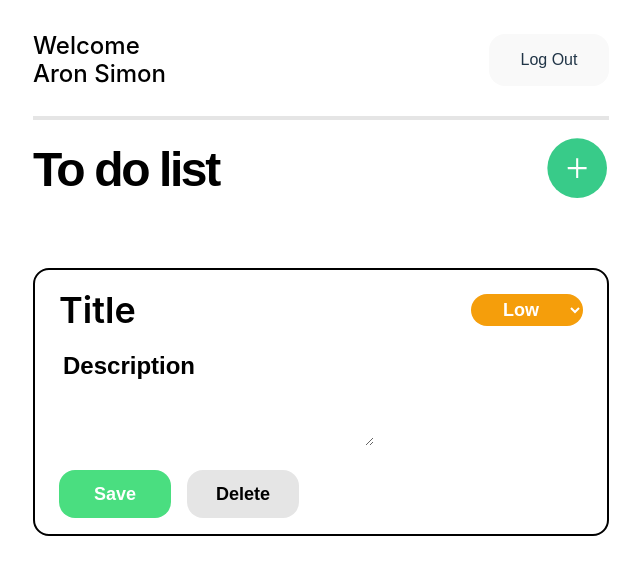
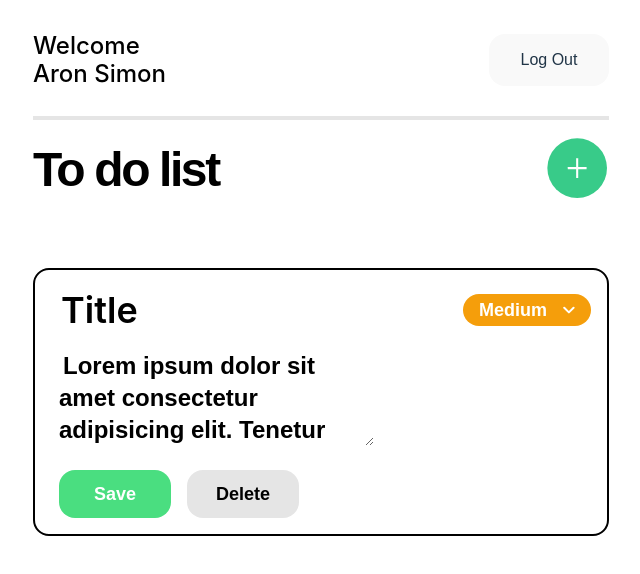
Before and after one commit to aronnorbert24/ToDoApp, a Vue app: page / in a window 1280 px wide. Both pictures are taken after a click on the element 896 px from the left and 168 px from the top of the page. Shown: the top 574 px of the page, without its empty margins (319-959 px from the left). Built offline with nearby package versions, Linux system fonts and the light colour scheme.

Commit message:
Made To Do lists fully editable

```diff
--- /dev/null
+++ b/src/components/ArrowDown.vue
@@ -0,0 +1,6 @@
+<template>
+  <svg width="12" height="8" viewBox="0 0 12 8" fill="none" xmlns="http://www.w3.org/2000/svg">
+<path d="M1.22668 1.74025L5.89335 6.40692L10.56 1.74025" stroke-width="2" stroke-linecap="round" stroke-linejoin="round"/>
+</svg>
+
+</template>
--- /dev/null
+++ b/src/components/ToDoChecked.vue
@@ -0,0 +1,27 @@
+<template>
+  <div @click="toggleCheck"
+  :class="getCheckedColor(checked)">
+    <CheckedIcon v-if="checked" class="absolute phone:h-6 phone:w-6 left-0 bottom-0"/>
+  </div>
+</template>
+
+<script setup lang="ts">
+import { ref } from 'vue'
+import CheckedIcon from './CheckedIcon.vue'
+
+interface Props {
+  isChecked: boolean
+}
+
+const props = defineProps<Props>()
+
+let checked = ref(props.isChecked)
+
+function getCheckedColor(isChecked: boolean) {
+    return isChecked ? 'border-green-500' : 'border-black'
+  }
+
+  function toggleCheck() {
+    checked.value = !checked.value
+  }
+</script>
--- a/src/components/ToDoForm.vue
+++ b/src/components/ToDoForm.vue
@@ -1,38 +1,32 @@
 <template>
   <div
-    class="mt-8 h-fit w-full rounded-2xl border-2 border-black bg-transparent phone:flex phone:h-[82px] phone:flex-row-reverse phone:items-center phone:justify-between phone:space-x-4"
+    class="mt-8 h-fit w-full rounded-2xl border-2 border-black bg-transparent"
   >
     <div class="flex items-center justify-between">
       <input
         type="text"
-        class="ml-6 mt-4 flex h-12 w-8/12 items-center justify-center font-title text-4xl font-semibold leading-10 text-black phone:ml-0 phone:mr-44 phone:mt-0 phone:text-lg phone:font-medium phone:leading-5"
+        class="phone:h-6 phone:w-48 phone:text-lg phone:ml-4 indent-0.5 ml-6 mt-4 flex h-12 w-8/12 items-center justify-center font-title text-4xl font-semibold leading-10 text-black"
         :placeholder="todo.title"
         v-model="todo.title"
       />
-      <select
-        class="text-priority mr-6 mt-4 flex h-8 w-28 items-center justify-center rounded-3xl border-0 bg-amber-500 text-center text-lg font-semibold text-white phone:hidden"
-      >
-        <option value="Low">Low</option>
-        <option value="Medium">Medium</option>
-        <option value="High">High</option>
-      </select>
+      <ToDoPriority :priority="todo.priority" @updateNewPriority="updateNewPriority"/>
     </div>
     <textarea
       type="text"
-      class="ml-6 mt-4 flex h-24 text-left indent-1 font-header text-2xl font-semibold text-black"
+      class="phone:w-56 phone:h-20 phone:ml-4 phone:font-normal phone:text-sm phone:leading-4 phone:text-neutral-500 ml-6 mt-4 flex h-24 text-left indent-1 font-header text-2xl font-semibold text-black"
       :placeholder="todo.description"
       v-model="todo.description"
     ></textarea>
     <div class="mt-6 flex items-center justify-start">
       <button
         @click.prevent="saveTodo"
-        class="mb-4 ml-6 h-12 w-28 rounded-2xl bg-green-400 font-header text-lg font-semibold leading-6 text-white"
+        class="phone:w-16 phone:h-8 phone:ml-4 phone:py-1.5 phone:px-3 phone:rounded-lg phone:text-sm phone:leading-4 mb-4 ml-6 h-12 w-28 rounded-2xl bg-green-400 font-header text-lg font-semibold leading-6 text-white"
       >
         Save
       </button>
       <button
-        @click.prevent
-        class="mb-4 ml-4 h-12 w-28 rounded-2xl bg-neutral-200 font-header text-lg font-semibold leading-6 text-black"
+        @click.prevent="deleteToDo"
+        class="phone:w-16 phone:ml-4 phone:py-1.5 phone:px-3 phone:h-8 phone:rounded-lg phone:text-sm phone:leading-4 mb-4 ml-4 h-12 w-28 rounded-2xl bg-neutral-200 font-header text-lg font-semibold leading-6 text-black"
       >
         Delete
       </button>
@@ -42,16 +36,21 @@
 
 <script setup lang="ts">
 import { ref } from 'vue'
+import ToDoPriority from './ToDoPriority.vue'
 import { Todo } from '../todo.ts'
 
-const emit = defineEmits(['addToDo'])
+const emit = defineEmits(['addToDo', 'deleteToDo'] )
 
 const todo = ref<Todo>({
   title: 'Title',
-  description: 'Description',
+  description: 'Lorem ipsum dolor sit amet consectetur adipisicing elit. Tenetur atque labore id quod suscipit perferendis mollitia veniam tempore inventore.',
   priority: 'Medium',
   isChecked: false,
 })
+
+function updateNewPriority(priority: string) {
+  todo.value.priority = priority
+}
 
 function saveTodo() {
   if (!todo.value.title.length) {
@@ -59,4 +58,8 @@ function saveTodo() {
   }
   emit('addToDo', todo.value)
 }
+
+function deleteToDo() {
+  emit('deleteToDo')
+}
 </script>
--- a/src/components/ToDoList.vue
+++ b/src/components/ToDoList.vue
@@ -3,10 +3,10 @@
     <li>
       <div class="phone:flex phone:space-x-4 phone:items-center phone:flex-row-reverse phone:justify-between w-full phone:h-[82px] h-fit mt-8 bg-transparent border-2 border-black rounded-2xl ">
         <div class="flex items-center justify-between w-full h-fit">
-          <div class="flex phone:mr-44 items-center justify-center w-20 h-12 phone:mt-0 mt-4 phone:ml-0 ml-6 phone:font-medium font-semibold font-title phone:text-lg text-4xl phone:leading-5 leading-10 text-black">
+          <div class="flex phone:text-left phone:ml-3 items-center justify-between w-9/12 h-12 phone:mt-0 mt-4 ml-6 phone:font-medium font-semibold font-title phone:text-lg text-4xl phone:leading-5 leading-10 text-black">
             {{ item.title }}
           </div>
-          <div class="phone:hidden flex items-center justify-center mt-4 mr-6 w-28 h-8 rounded-3xl text-priority font-semibold text-lg text-center text-white"
+          <div class="phone:hidden flex items-center justify-center mt-4 mr-6 w-3/12 h-8 rounded-3xl text-priority font-semibold text-lg text-center text-white"
           :class="getPriorityClass(item.priority)">
             {{ item.priority }}
           </div>
@@ -14,14 +14,11 @@
           :class="getPriorityClass(item.priority)">
           </div>
         </div>
-        <div class="flex phone:items-center items-end justify-between w-full h-full phone:mt-4 mt-10">
-          <div class="phone:hidden flex items-center justify-center font-semibold ml-6 mb-4 text-3xl leading-9 h-[2.125rem] text-neutral-500">
+        <div class="flex phone:items-center items-end justify-between phone:w-6 w-full h-full phone:mt-4 mt-10">
+          <div class="phone:hidden flex items-center justify-center phone:w-0 w-9/12 h-9 font-semibold phone: ml-6 mb-6 text-sm text-left leading-2 text-neutral-500">
             {{ item.description }}
           </div>
-          <div class="relative phone:h-6 phone:w-6 h-10 w-10 mb-4 phone:mr-0 mr-6 phone:border-4 border-8 rounded-full"
-          :class="getCheckedColor(item.isChecked)">
-            <CheckedIcon v-show="item.isChecked" class="absolute left-0 bottom-0"/>
-          </div>
+            <ToDoChecked :isChecked="item.isChecked" class="relative phone:h-6 phone:w-6 h-10 w-10 mb-4 phone:mr-0 mr-6 phone:border-4 border-8 rounded-full hover:cursor-pointer"/>
         </div>
       </div>
     </li>
@@ -29,7 +26,7 @@
 </template>
 
 <script setup lang="ts">
-  import CheckedIcon from './CheckedIcon.vue'
+  import ToDoChecked from './ToDoChecked.vue'
   import { Todo } from '../todo.ts'
 
   interface Props {
@@ -44,8 +41,4 @@
     Low: 'bg-cyan-400'
   }
   const getPriorityClass = (priority: string) => priorityClass[priority]
-
-  function getCheckedColor(isChecked: boolean) {
-    return isChecked ? 'border-green-500' : 'border-black'
-  }
 </script>
--- /dev/null
+++ b/src/components/ToDoPriority.vue
@@ -0,0 +1,87 @@
+<template>
+<div class="relative w-28 phone:hidden mr-8">
+  <div
+        @click="toggleDropdown"
+        class="text-priority mr-6 mt-4 flex h-8 w-32 items-center justify-center rounded-3xl text-center text-lg font-semibold phone:hidden"
+        :class="[classObject, getPriorityClass(newPriority)]"
+      >
+        {{ newPriority }}
+        <ArrowDown class="ml-4" :class="{ 'stroke-black': isDropdownShowing, 'stroke-white': !isDropdownShowing }" />
+  </div>
+  <ul v-if="isDropdownShowing" class="absolute w-32 h-fit bg-white border-2 border-black rounded-2xl list-none">
+    <li v-for="priority in priorityList" :key="priority">
+      <p @click="updatePriority(priority)" class="font-priority font-semibold text-lg leading-7 text-left pl-4 rounded-2xl text-black hover:text-white "
+      :class="getDropdownClass(priority)">{{ priority }}</p>
+    </li>
+  </ul>
+</div>
+<div class="computer:hidden flex items-center justify-center phone:mt-0 mt-4 mr-8 w-2.5 h-2.5 rounded-full text-priority font-semibold text-lg text-center text-white">
+  <ul class="flex w-32 h-fit list-none">
+    <li v-for="priority in priorityList" :key="priority">
+      <div @click="updatePriority(priority)" class="computer:hidden flex items-center justify-center phone:mt-0 mt-4 mr-2 w-2.5 h-2.5 rounded-full text-priority font-semibold text-lg text-center text-white"
+        :class="getPriorityClass(priority)">
+      </div>
+    </li>
+  </ul>
+</div>
+</template>
+
+<script setup lang="ts">
+import { ref, computed } from 'vue'
+import ArrowDown from './ArrowDown.vue'
+
+ interface Props {
+  priority: string
+ }
+
+ const props = defineProps<Props>()
+
+ const emit = defineEmits<{
+  (e: 'updateNewPriority', priority: string): void
+ }>()
+
+ const isDropdownShowing = ref(false)
+ const classObject = computed(() => ({
+  'text-white': !isDropdownShowing.value,
+  'border-0': !isDropdownShowing.value,
+  'text-black': isDropdownShowing.value,
+  'bg-white': isDropdownShowing.value,
+  'border-2': isDropdownShowing.value,
+  'border-black': isDropdownShowing.value
+ }))
+
+ const dropdownClass: Record<string, string> = {
+    High: 'hover:bg-rose-500',
+    Medium: 'hover:bg-amber-500',
+    Low: 'hover:bg-cyan-400'
+  }
+
+ const priorityClass: Record<string, string> = {
+    High: 'bg-rose-500',
+    Medium: 'bg-amber-500',
+    Low: 'bg-cyan-400'
+  }
+
+  const getPriorityClass = (priority: string) => {
+    return priorityClass[priority]
+  }
+
+  const getDropdownClass = (priority: string) => {
+    return dropdownClass[priority]
+  }
+
+  let newPriority = ref(props.priority)
+  const priorityList = ['Low', 'Medium', 'High']
+
+ function updatePriority(priority: string) {
+  newPriority.value = priority
+  getPriorityClass(priority)
+  getDropdownClass(priority)
+  emit('updateNewPriority', priority)
+  toggleDropdown()
+ }
+
+ function toggleDropdown() {
+  isDropdownShowing.value = !isDropdownShowing.value
+ }
+</script>
--- a/src/components/TodoApp.vue
+++ b/src/components/TodoApp.vue
@@ -1,8 +1,10 @@
 <template>
-  <ToDoHeader @showForm="toggleForm" />
-  <ToDoForm v-if="isShowingForm" @addToDo="addToDo" @clearToDo="clearToDo" @closeForm="toggleForm" />
-  <EmptyListImage v-if="isShowingEmptyImage" class="ml-auto mr-auto"/>
-  <ToDoList :todos="todos" @deleteToDo="removeToDo" />
+  <div @click.self="closeForm" class="h-full">
+    <ToDoHeader @showForm="toggleForm" />
+    <ToDoForm v-if="isShowingForm" @addToDo="addToDo" @deleteToDo="toggleForm" @closeForm="toggleForm" />
+    <EmptyListImage v-if="isShowingEmptyImage" class="ml-auto mr-auto"/>
+    <ToDoList :todos="todos" />
+  </div>
 </template>
 
 <script setup lang="ts">
@@ -28,19 +30,21 @@ function addToDo(todo: Todo) {
   toggleForm()
 }
 
-function removeToDo(item: string) {
+function removeToDo() {
   const index = todos.value.indexOf(item)
   if (index > -1) {
     todos.value.splice(index, 1)
   }
 }
 
-function clearToDo() {
-  todos.value = []
-}
-
 function toggleForm() {
   isShowingForm.value = !isShowingForm.value
 }
+
+function closeForm() {
+  if (isShowingForm.value) {
+    isShowingForm.value = !isShowingForm.value
+  }
+}
 </script>
 <style scoped></style>
```
